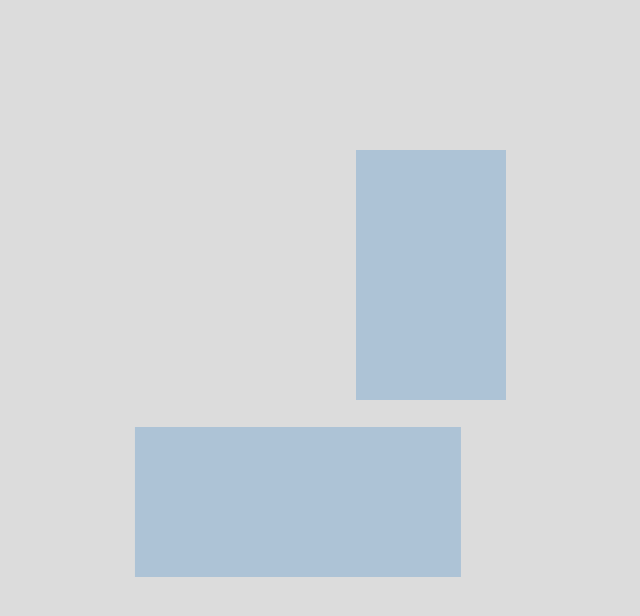
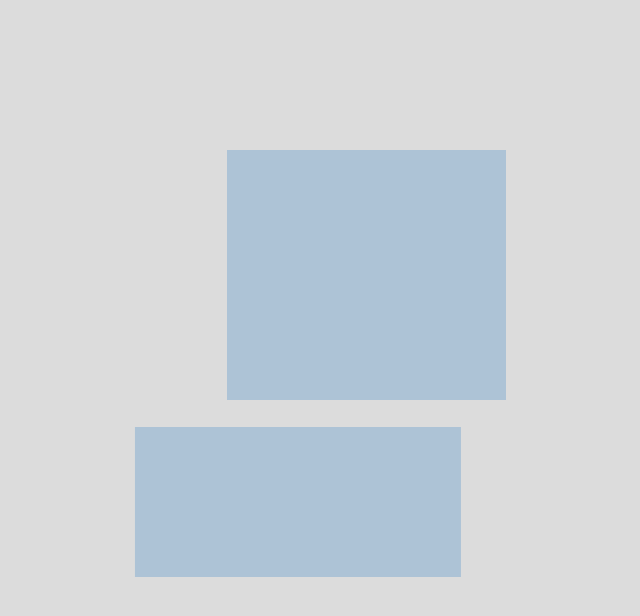
Before and after one commit to pinkmarshmallow/backsthesis.work, a plain HTML site: page index.html in a window 1280 px wide. Shown: the whole page, without its empty margins (299-939 px from the left). Drawn offline with Linux system fonts and the light colour scheme.

Commit message:
Update index.html

```diff
--- a/index.html
+++ b/index.html
@@ -7,7 +7,8 @@
 
 </head>
 <body>
-
+<div class="square" onclick="location.href='https://interaction.backsthesis.work'" type="button1">
+    </div>
 <div class="square2" onclick="location.href='http://conversation.backsthesis.work/'" type="button1">
     </div>
 <div class="square3" onclick="location.href='http://observation.backsthesis.work/'" type="button1">
```
